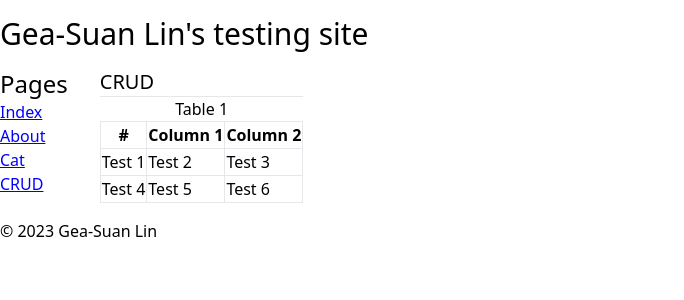
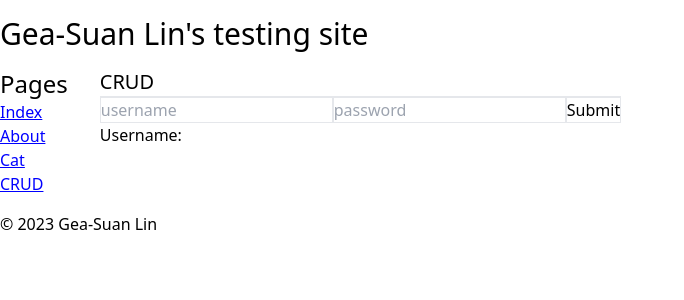
Before and after one commit to gslin/nuxt-playground, a Nuxt app: page /crud in a window 1280 px wide. Shown: the top 300 px of the page, without its empty margins (0-684 px from the left). Built offline with nearby package versions, Linux system fonts and the light colour scheme.

Commit message:
Use form.

```diff
--- a/pages/crud.vue
+++ b/pages/crud.vue
@@ -1,29 +1,16 @@
 <script setup>
+import { ref } from 'vue';
+
+const username = ref();
 </script>
 
 <template>
 <h3>CRUD</h3>
 <hr/>
-<table class="table-auto">
-  <caption>Table 1</caption>
-  <thead>
-    <tr>
-      <th class="border">#</th>
-      <th class="border">Column 1</th>
-      <th class="border">Column 2</th>
-    </tr>
-  </thead>
-  <tbody>
-    <tr>
-      <td class="border">Test 1</td>
-      <td class="border">Test 2</td>
-      <td class="border">Test 3</td>
-    </tr>
-    <tr>
-      <td class="border">Test 4</td>
-      <td class="border">Test 5</td>
-      <td class="border">Test 6</td>
-    </tr>
-  </tbody>
-</table>
+<form>
+  <input class="border" name="username" placeholder="username" type="text" v-model="username" />
+  <input class="border" name="password" placeholder="password" type="password" v-model="password" />
+  <input class="border" name="submit" type="submit"/>
+</form>
+<p>Username: {{ username }}</p>
 </template>
```
